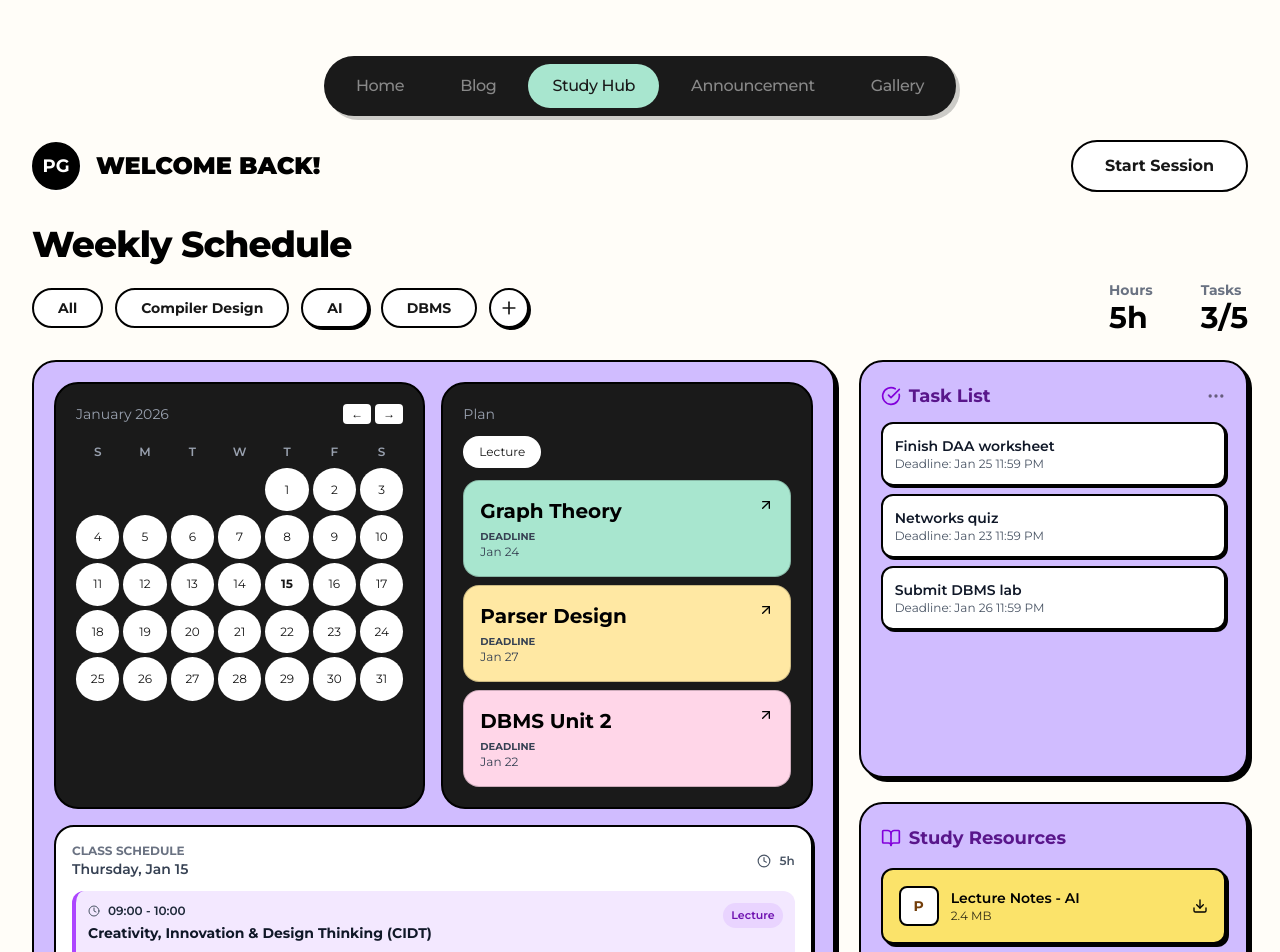
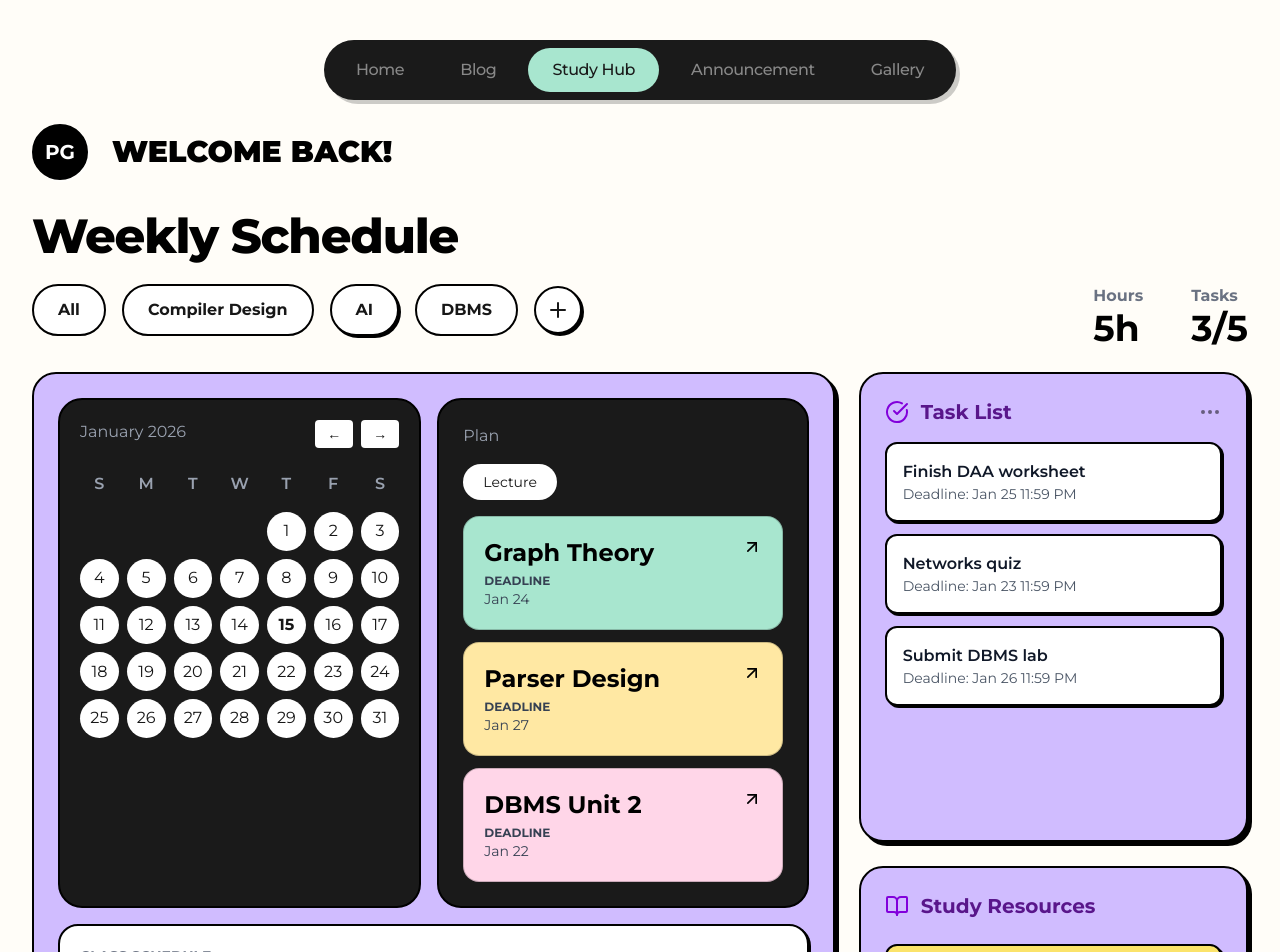
Before and after one commit to vynride/technicalcup-A1, a Next.js app: page /studyhub in a window 1280 px wide. Shown: the top 952 px of the page. Built offline with nearby package versions, Linux system fonts and the light colour scheme.

Commit message:
UI changes

```diff
--- a/app/studyhub/page.js
+++ b/app/studyhub/page.js
@@ -18,13 +18,13 @@ import Navbar from '@/components/Navbar';
 import timetableData from '@/app/studyhub/Timetable.json';
 
 const Box = ({ children, className = "" }) => (
-  <div className={`p-5 rounded-[1.5rem] border-2 border-black shadow-[4px_4px_0px_0px_rgba(0,0,0,1)] hover:translate-x-[2px] hover:translate-y-[2px] hover:shadow-[2px_2px_0px_0px_rgba(0,0,0,1)] transition-all duration-200 ${className}`}>
+  <div className={`p-6 rounded-[1.5rem] border-2 border-black shadow-[4px_4px_0px_0px_rgba(0,0,0,1)] hover:translate-x-[2px] hover:translate-y-[2px] hover:shadow-[2px_2px_0px_0px_rgba(0,0,0,1)] transition-all duration-200 ${className}`}>
     {children}
   </div>
 );
 
 const Filter = ({ label, active = false }) => (
-  <button className={`whitespace-nowrap px-6 py-2 rounded-full border-2 border-black text-sm font-bold transition-all ${active ? 'bg-[#A8E6CF] text-black shadow-[2px_2px_0px_0px_rgba(0,0,0,1)]' : 'bg-white text-gray-700 hover:bg-gray-50 hover:shadow-[2px_2px_0px_0px_rgba(0,0,0,1)]'}`}>
+  <button className={`whitespace-nowrap px-6 py-3 rounded-full border-2 border-black text-base font-bold transition-all ${active ? 'bg-[#A8E6CF] text-black shadow-[2px_2px_0px_0px_rgba(0,0,0,1)]' : 'bg-white text-gray-700 hover:bg-gray-50 hover:shadow-[2px_2px_0px_0px_rgba(0,0,0,1)]'}`}>
     {label}
   </button>
 );
@@ -131,62 +131,61 @@ export default function Dashboard() {
   const selectedDay = selectedDate.toLocaleDateString('default', { weekday: 'long', month: 'short', day: 'numeric' });
 
   return (
-    <div className="min-h-screen bg-[#FFFDF8] p-4 md:p-8 font-[family-name:var(--font-montserrat)] text-black">
+    <div className="min-h-screen bg-[#FFFDF8] p-2 md:p-4 font-[family-name:var(--font-montserrat)] text-black">
       <Navbar />
-      <header className="max-w-7xl mx-auto mb-8 flex flex-col sm:flex-row sm:items-center justify-between gap-4">
-        <div className="flex items-center gap-4">
-          <div className="w-12 h-12 rounded-full bg-black border-2 border-black text-white flex items-center justify-center font-bold text-lg shadow-[2px_2px_0px_0px_rgba(255,255,255,0.5)]">PG</div>
-          <div><h1 className="text-2xl font-black uppercase">Welcome back!</h1></div>
+      <header className="mx-auto mb-8 flex flex-col sm:flex-row sm:items-center justify-between gap-6 px-2 md:px-4">
+        <div className="flex items-center gap-6">
+          <div className="w-14 h-14 rounded-full bg-black border-2 border-black text-white flex items-center justify-center font-bold text-xl shadow-[2px_2px_0px_0px_rgba(255,255,255,0.5)]">PG</div>
+          <div><h1 className="text-3xl font-black uppercase">Welcome back!</h1></div>
         </div>
-        <button className="w-full sm:w-auto bg-black text-white px-8 py-3 rounded-full font-bold border-2 border-black hover:bg-white hover:text-black hover:shadow-[4px_4px_0px_0px_rgba(0,0,0,1)] transition-all">Start Session</button>
       </header>
 
-      <main className="max-w-7xl mx-auto space-y-6">
+      <main className="mx-auto space-y-6 px-2 md:px-4">
         <div className="flex flex-col lg:flex-row gap-6 items-end justify-between">
           <div className="w-full overflow-hidden">
-            <h2 className="text-4xl font-extrabold tracking-tight">Weekly Schedule</h2>
-            <div className="flex items-center gap-3 mt-6 overflow-x-auto pb-2 scrollbar-hide">
+            <h2 className="text-5xl font-extrabold tracking-tight">Weekly Schedule</h2>
+            <div className="flex items-center gap-4 mt-6 overflow-x-auto pb-3 scrollbar-hide">
               {['All', 'Compiler Design', 'AI', 'DBMS'].map((l, i) => <Filter key={l} label={l} active={i === 2} />)}
-              <button className="w-10 h-10 shrink-0 flex items-center justify-center rounded-full bg-[#FF8F50] border-2 border-black text-white shadow-[2px_2px_0px_0px_rgba(0,0,0,1)] hover:translate-x-[1px] hover:translate-y-[1px] hover:shadow-none transition-all"><Plus size={20} /></button>
+              <button className="w-12 h-12 shrink-0 flex items-center justify-center rounded-full bg-[#FF8F50] border-2 border-black text-white shadow-[2px_2px_0px_0px_rgba(0,0,0,1)] hover:translate-x-[1px] hover:translate-y-[1px] hover:shadow-none transition-all"><Plus size={24} /></button>
             </div>
           </div>
-          <div className="flex gap-12 bg-white/50 p-4 rounded-2xl lg:bg-transparent lg:p-0">
-            <div><p className="text-gray-500 text-sm font-bold">Hours</p><p className="text-3xl font-bold">{calculateTotalHours()}</p></div>
-            <div><p className="text-gray-500 text-sm font-bold">Tasks</p><p className="text-3xl font-bold">3/5</p></div>
+          <div className="flex gap-12 bg-white/50 p-8 rounded-2xl lg:bg-transparent lg:p-0">
+            <div><p className="text-gray-500 text-base font-bold">Hours</p><p className="text-4xl font-bold">{calculateTotalHours()}</p></div>
+            <div><p className="text-gray-500 text-base font-bold">Tasks</p><p className="text-4xl font-bold">3/5</p></div>
           </div>
         </div>
 
-        <div className="grid grid-cols-1 lg:grid-cols-12 gap-6">
-          <Box className="lg:col-span-8 bg-[#D0BCFF] flex flex-col relative min-h-[520px]">
+        <div className="grid grid-cols-1 lg:grid-cols-9 gap-6">
+          <Box className="lg:col-span-6 bg-[#D0BCFF] flex flex-col relative min-h-[520px]">
             <div className="flex flex-col gap-4 z-10">
               <div className="flex flex-col md:flex-row gap-4">
                 <div className="bg-[#1A1A1A] text-white p-5 rounded-[1.5rem] border-2 border-black flex-1">
                   <div className="flex justify-between mb-4">
-                    <span className="text-gray-400 text-sm">{monthName}</span>
-                    <div className="flex gap-1">
+                    <span className="text-gray-400 text-base">{monthName}</span>
+                    <div className="flex gap-2">
                       <button
                         onClick={() => setCurrentMonth(new Date(currentMonth.getFullYear(), currentMonth.getMonth() - 1))}
-                        className="px-2 py-0.5 text-xs hover:bg-gray-800 rounded"
+                        className="px-3 py-1 text-sm hover:bg-gray-800 rounded"
                       >
                         ←
                       </button>
                       <button
                         onClick={() => setCurrentMonth(new Date(currentMonth.getFullYear(), currentMonth.getMonth() + 1))}
-                        className="px-2 py-0.5 text-xs hover:bg-gray-800 rounded"
+                        className="px-3 py-1 text-sm hover:bg-gray-800 rounded"
                       >
                         →
                       </button>
                     </div>
                   </div>
-                  <div className="grid grid-cols-7 gap-1 text-center text-xs text-gray-500 mb-1">
+                  <div className="grid grid-cols-7 gap-2 text-center text-sm text-gray-500 mb-2">
                     {['S','M','T','W','T','F','S'].map((d, i) => (
-                      <div key={i} className="py-1 font-semibold text-gray-400">{d}</div>
+                      <div key={i} className="py-2 font-semibold text-gray-400 text-base">{d}</div>
                     ))}
                     {generateCalendarDays().map((day, idx) => (
                       <button
                         key={idx}
                         onClick={() => day && handleDateClick(day)}
-                        className={`aspect-square flex items-center justify-center rounded-full text-white cursor-pointer transition-colors ${
+                        className={`aspect-square flex items-center justify-center rounded-full text-white cursor-pointer transition-colors text-base ${
                           day === null
                             ? 'opacity-0'
                             : selectedDate.getDate() === day && selectedDate.getMonth() === currentMonth.getMonth() && selectedDate.getFullYear() === currentMonth.getFullYear()
@@ -201,23 +200,23 @@ export default function Dashboard() {
                   </div>
                 </div>
 
-                <div className="bg-[#1A1A1A] text-white p-5 rounded-[1.5rem] border-2 border-black flex-1 flex flex-col gap-3">
+                <div className="bg-[#1A1A1A] text-white p-6 rounded-[1.5rem] border-2 border-black flex-1 flex flex-col gap-4">
                   <div>
-                    <h3 className="text-gray-400 text-sm mb-3">Plan</h3>
-                    <div className="flex gap-2">
-                      <button className="px-4 py-2 text-white rounded-full text-xs">Lecture</button>
+                    <h3 className="text-gray-400 text-base mb-4">Plan</h3>
+                    <div className="flex gap-3">
+                      <button className="px-5 py-2 text-white rounded-full text-sm">Lecture</button>
                     </div>
                   </div>
-                  <div className="flex flex-col gap-2">
+                  <div className="flex flex-col gap-3">
                     {planItems.map((item) => (
-                      <div key={item.id} className={`${item.accent} text-black p-4 rounded-2xl border border-black/20`}>
+                      <div key={item.id} className={`${item.accent} text-black p-5 rounded-2xl border border-black/20`}>
                         <div className="flex justify-between items-start">
                           <div>
-                            <p className="text-xl font-bold text-black">{item.title}</p>
-                            <p className="text-[10px] font-bold mt-1 uppercase text-gray-700">Deadline</p>
-                            <p className="text-xs text-gray-700">{item.detail}</p>
+                            <p className="text-2xl font-bold text-black">{item.title}</p>
+                            <p className="text-xs font-bold mt-1 uppercase text-gray-700">Deadline</p>
+                            <p className="text-sm text-gray-700">{item.detail}</p>
                           </div>
-                          <ArrowUpRight size={16} className="text-black" />
+                          <ArrowUpRight size={20} className="text-black" />
                         </div>
                       </div>
                     ))}
@@ -225,19 +224,19 @@ export default function Dashboard() {
                 </div>
               </div>
 
-              <div className="bg-white rounded-[1.25rem] border-2 border-black p-4 shadow-[2px_2px_0px_0px_rgba(0,0,0,1)]">
-                <div className="flex items-center justify-between mb-3">
+              <div className="bg-white rounded-[1.25rem] border-2 border-black p-5 shadow-[2px_2px_0px_0px_rgba(0,0,0,1)]">
+                <div className="flex items-center justify-between mb-4">
                   <div>
-                    <p className="text-xs font-bold uppercase text-gray-500">Class Schedule</p>
-                    <p className="text-sm font-semibold text-gray-700">{selectedDay}</p>
+                    <p className="text-sm font-bold uppercase text-gray-500">Class Schedule</p>
+                    <p className="text-base font-semibold text-gray-700">{selectedDay}</p>
                   </div>
-                  <div className="flex items-center gap-2 text-xs text-gray-600">
-                    <Clock size={14} />
+                  <div className="flex items-center gap-3 text-sm text-gray-600">
+                    <Clock size={16} />
                     <span className="font-semibold">{calculateTotalHours()}</span>
                   </div>
                 </div>
                 <div
-                  className="space-y-3 max-h-72 overflow-y-auto pr-2 -mr-2 scrollbar-thin"
+                  className="space-y-4 max-h-80 overflow-y-auto pr-2 -mr-2 scrollbar-thin"
                   style={{ overscrollBehavior: 'contain' }}
                   onWheelCapture={handleScheduleWheel}
                 >
@@ -245,24 +244,24 @@ export default function Dashboard() {
                     timetableClasses.map((classItem, idx) => (
                       <div
                         key={idx}
-                        className={`p-3 rounded-xl border-l-4 ${classItem.type === 'Break' ? 'bg-yellow-100 border-yellow-400' : 'bg-purple-100 border-purple-500'}`}
+                        className={`p-4 rounded-xl border-l-4 ${classItem.type === 'Break' ? 'bg-yellow-100 border-yellow-400' : 'bg-purple-100 border-purple-500'}`}
                       >
-                        <div className="flex justify-between items-start mb-2">
+                        <div className="flex justify-between items-start mb-3">
                           <div className="flex-1 min-w-0 pr-2">
-                            <div className="flex items-center gap-2 mb-1 text-xs text-gray-600">
-                              <Clock size={12} />
+                            <div className="flex items-center gap-3 mb-2 text-sm text-gray-600">
+                              <Clock size={14} />
                               <span className="font-semibold text-gray-800">{classItem.time}</span>
                             </div>
-                            <p className="text-sm font-bold text-gray-900 break-words">{classItem.className}</p>
+                            <p className="text-base font-bold text-gray-900 break-words">{classItem.className}</p>
                           </div>
-                          <span className={`px-2 py-1 rounded-full text-[11px] font-semibold flex-shrink-0 ${classItem.type === 'Break' ? 'bg-yellow-300 text-yellow-900' : 'bg-purple-200 text-purple-800'}`}>
+                          <span className={`px-3 py-1 rounded-full text-xs font-semibold flex-shrink-0 ${classItem.type === 'Break' ? 'bg-yellow-300 text-yellow-900' : 'bg-purple-200 text-purple-800'}`}>
                             {classItem.type}
                           </span>
                         </div>
                         {classItem.type !== 'Break' && (
-                          <div className="flex flex-wrap gap-3 text-[11px] text-gray-700 ml-5">
-                            <span className="flex items-center gap-1"><User size={11} />{classItem.teacher}</span>
-                            <span className="flex items-center gap-1"><MapPin size={11} />{classItem.room}</span>
+                          <div className="flex flex-wrap gap-3 text-xs text-gray-700 ml-6">
+                            <span className="flex items-center gap-1"><User size={13} />{classItem.teacher}</span>
+                            <span className="flex items-center gap-1"><MapPin size={13} />{classItem.room}</span>
                           </div>
                         )}
                       </div>
@@ -277,48 +276,48 @@ export default function Dashboard() {
             </div>
           </Box>
 
-          <div className="lg:col-span-4 flex flex-col gap-6">
-            <Box className="bg-[#D0BCFF] flex-1 flex flex-col gap-3">
+          <div className="lg:col-span-3 flex flex-col gap-6">
+            <Box className="bg-[#D0BCFF] flex-1 flex flex-col gap-4">
               <div className="flex items-center justify-between">
-                <div className="flex items-center gap-2">
-                  <CheckCircle size={20} className="text-purple-700" />
-                  <h3 className="text-lg font-bold text-purple-900">Task List</h3>
+                <div className="flex items-center gap-3">
+                  <CheckCircle size={24} className="text-purple-700" />
+                  <h3 className="text-xl font-bold text-purple-900">Task List</h3>
                 </div>
-                <MoreHorizontal size={20} className="opacity-50" />
+                <MoreHorizontal size={24} className="opacity-50" />
               </div>
-              <div className="space-y-2">
+              <div className="space-y-3">
                 {tasks.map((task) => (
-                  <div key={task.id} className="bg-white border-2 border-black rounded-xl p-3 flex flex-col shadow-[2px_2px_0px_0px_rgba(0,0,0,1)]">
-                    <span className="text-sm font-semibold text-gray-900">{task.name}</span>
-                    <span className="text-xs text-gray-600">Deadline: {task.deadline}</span>
+                  <div key={task.id} className="bg-white border-2 border-black rounded-xl p-4 flex flex-col shadow-[2px_2px_0px_0px_rgba(0,0,0,1)]">
+                    <span className="text-base font-semibold text-gray-900">{task.name}</span>
+                    <span className="text-sm text-gray-600">Deadline: {task.deadline}</span>
                   </div>
                 ))}
               </div>
             </Box>
 
-            <Box className="bg-[#D0BCFF] flex-1 flex flex-col gap-3">
-              <div className="flex items-center gap-2 mb-1">
-                <BookOpen size={20} className="text-purple-700" />
-                <h3 className="text-lg font-bold text-purple-900">Study Resources</h3>
+            <Box className="bg-[#D0BCFF] flex-1 flex flex-col gap-4">
+              <div className="flex items-center gap-3 mb-2">
+                <BookOpen size={24} className="text-purple-700" />
+                <h3 className="text-xl font-bold text-purple-900">Study Resources</h3>
               </div>
-              <div className="space-y-2">
+              <div className="space-y-3">
                 {resources.map((resource) => (
                   <button
                     key={resource.id}
                     onClick={() => handleDownload(resource)}
-                    className="w-full p-4 rounded-xl flex items-center justify-between transition-transform group border-2 border-black text-left shadow-[3px_3px_0px_0px_rgba(0,0,0,1)]"
+                    className="w-full p-5 rounded-xl flex items-center justify-between transition-transform group border-2 border-black text-left shadow-[3px_3px_0px_0px_rgba(0,0,0,1)]"
                     style={{ backgroundColor: '#FBE36A' }}
                   >
-                    <div className="flex items-center gap-3 flex-1 min-w-0">
-                      <div className="w-10 h-10 rounded-lg bg-white border-2 border-black flex items-center justify-center text-yellow-900 text-sm font-bold flex-shrink-0">
+                    <div className="flex items-center gap-4 flex-1 min-w-0">
+                      <div className="w-12 h-12 rounded-lg bg-white border-2 border-black flex items-center justify-center text-yellow-900 text-base font-bold flex-shrink-0">
                         {resource.type.substring(0, 1)}
                       </div>
                       <div className="min-w-0 flex-1 text-black">
-                        <p className="text-sm font-semibold truncate">{resource.name}</p>
-                        <p className="text-xs text-black/80">{resource.size}</p>
+                        <p className="text-base font-semibold truncate">{resource.name}</p>
+                        <p className="text-sm text-black/80">{resource.size}</p>
                       </div>
                     </div>
-                    <Download size={16} className="text-black flex-shrink-0 ml-2 group-hover:scale-110 transition-transform" />
+                    <Download size={20} className="text-black flex-shrink-0 ml-3 group-hover:scale-110 transition-transform" />
                   </button>
                 ))}
               </div>
```
